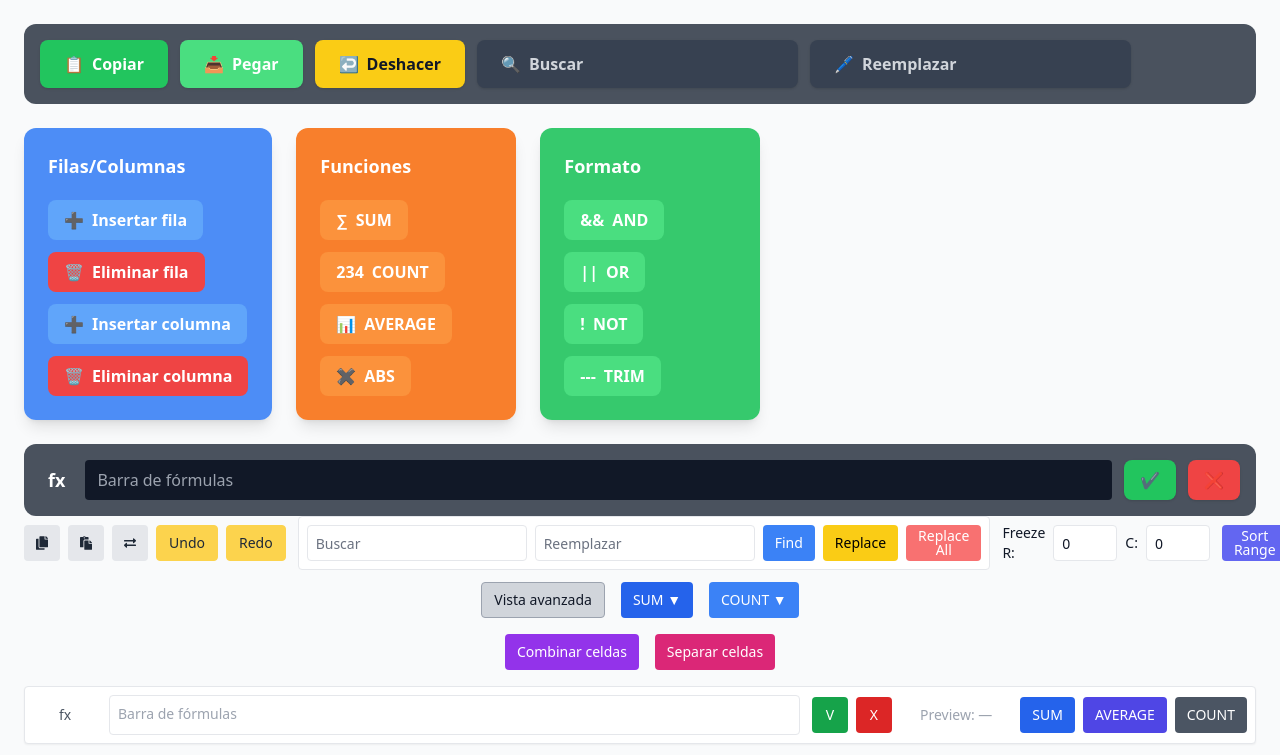
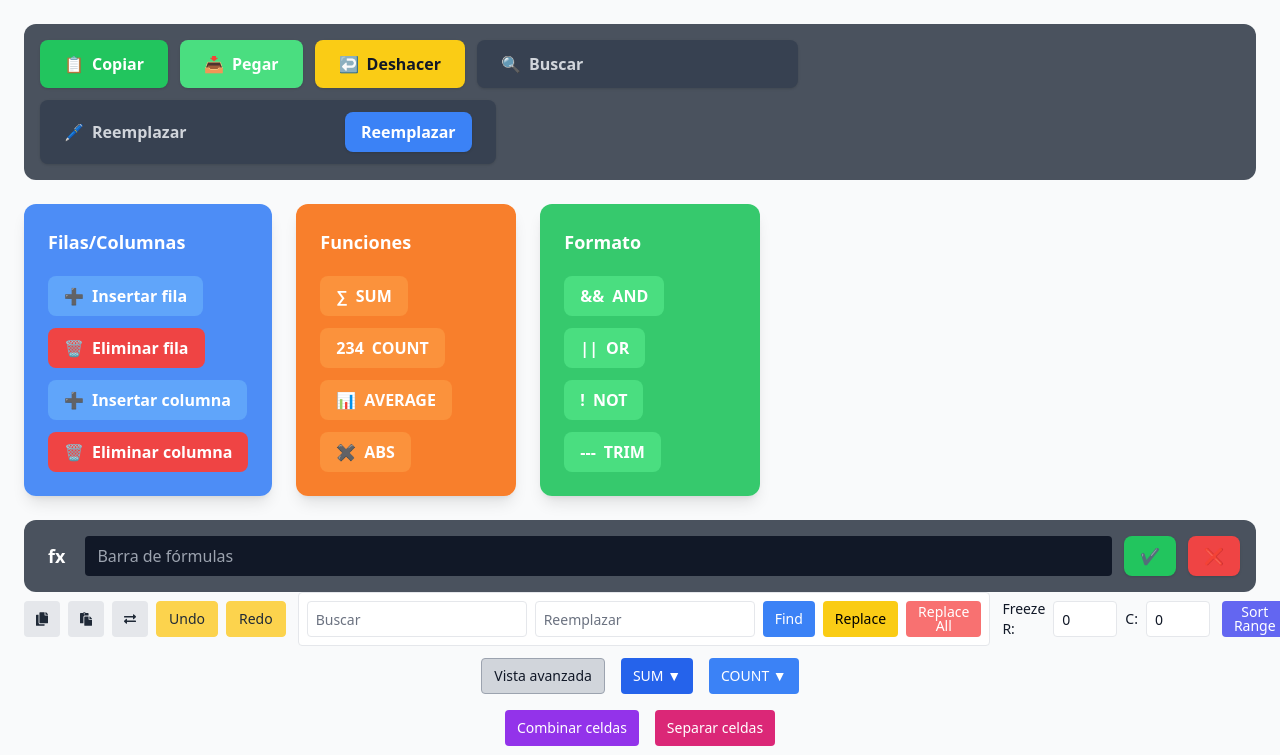
Before and after one commit to Tommyscripts/ExcelProject, a React (Vite) app in the folder ExcelProject/: page / in a window 1280 px wide. Shown: the top 755 px of the page. Built offline with nearby package versions, Linux system fonts and the light colour scheme; the HTML template or start-up script is replaced by a standard one.

Commit message:
feat: añadir TooltipCooldown al botón de reemplazar en la Toolbar para mejorar la usabilidad

```diff
--- a/ExcelProject/src/componente/Auxiliares/TooltipCooldown.tsx
+++ b/ExcelProject/src/componente/Auxiliares/TooltipCooldown.tsx
@@ -99,6 +99,9 @@ export const Toolbar: React.FC<any> = ({
       <div className="flex items-center gap-2 px-6 py-3 rounded-lg bg-gray-700 text-white font-semibold shadow">
         <span>🖊️</span>
         <input value={replaceText} onChange={e => setReplaceText(e.target.value)} placeholder="Reemplazar" className="bg-transparent outline-none text-white placeholder:text-gray-300" />
+        <TooltipCooldown content="Reemplaza el texto buscado por el nuevo valor" cooldown={1500}>
+          <button onClick={replaceCurrent} className="px-4 py-2 rounded-lg bg-blue-500 text-white font-bold shadow hover:bg-blue-700 transition">Reemplazar</button>
+        </TooltipCooldown>
       </div>
     </div>
     {/* Secciones principales */}
```
